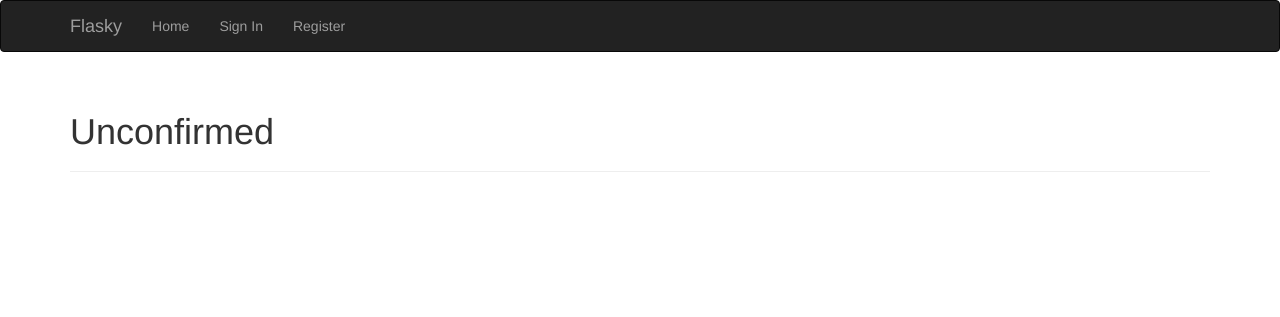
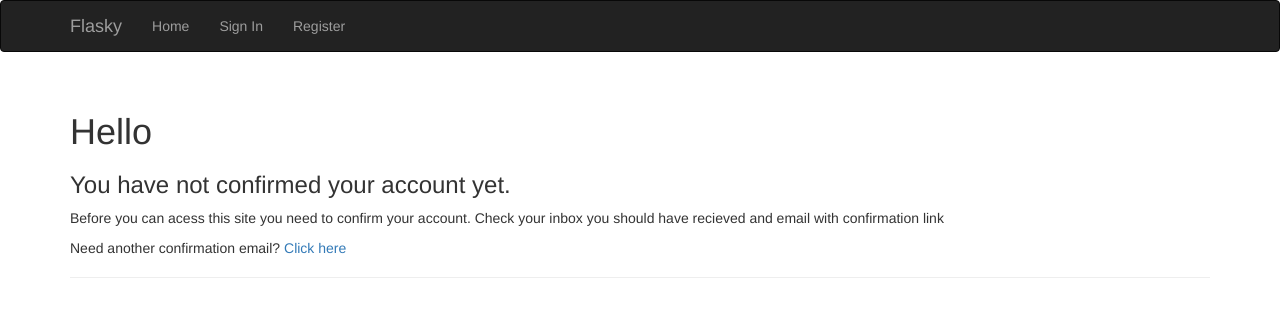
Before and after one commit to aitumik/flaskscribble, a Python web app: template app/templates/auth/unconfirmed.html in a window 1280 px wide. Shown: the top 317 px of the page. Run offline with Jinja, Linux system fonts and the light colour scheme; the template is opened without the code that fills it, so the values that code supplies are empty; some libraries are stand-ins or nearby versions.

Commit message:
redesisgned the unconfirmed account page

```diff
--- a/app/templates/auth/unconfirmed.html
+++ b/app/templates/auth/unconfirmed.html
@@ -3,7 +3,10 @@
 
 {% block page_content %}
 <div class="page-header">
-    <h1>Unconfirmed</h1>
+    <h1>Hello</h1>
+    <h3>You have not confirmed your account yet.</h3>
+    <p>Before you can acess this site you need to confirm your account. Check your inbox you should have recieved and email with confirmation link</p>
+    <p>Need another confirmation email? <a href="/">Click here</a></p>
 </div>
 
 {% endblock %}
```
